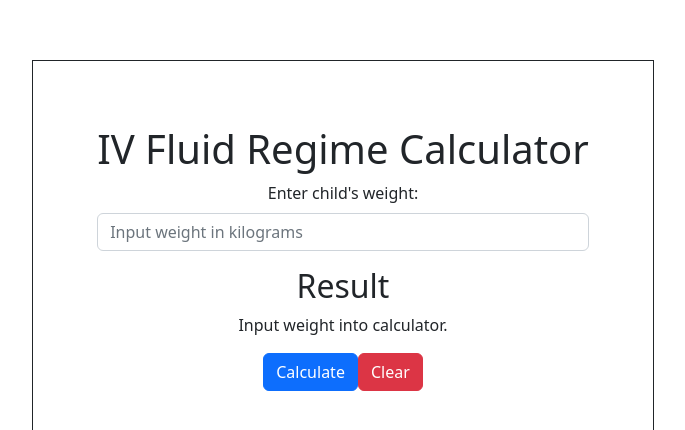
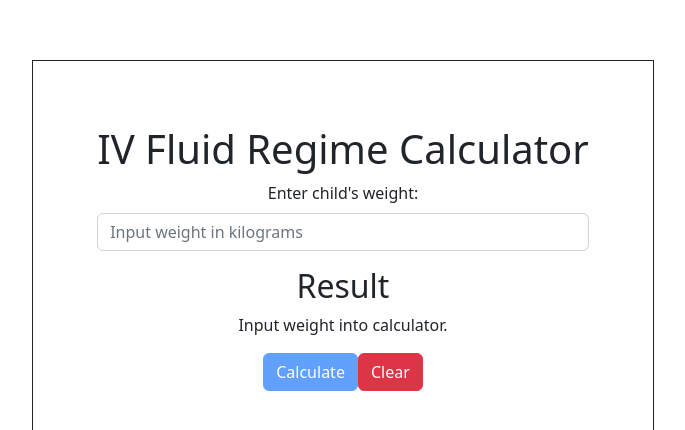
Before and after one commit to sjdnz93/iv-fluid-calculator, a React (Create React App) app in the folder client/: page / in a window 1280 px wide. Shown: the part 142-572 px from the top of the page, without its empty margins (297-982 px from the left). Built offline with nearby package versions, Linux system fonts and the light colour scheme.

Commit message:
calculate button disabled if input field empty

```diff
--- a/client/src/App.js
+++ b/client/src/App.js
@@ -1,4 +1,4 @@
-import { useEffect, useState } from 'react'
+import { useState } from 'react'
 
 import Form from 'react-bootstrap/Form'
 import Button from 'react-bootstrap/Button'
@@ -11,15 +11,11 @@ const App = () => {
   const handleSubmit = (e) => {
     e.preventDefault()
 
-    console.log('WEIGHT', weight)
-
     if (weight <= 10) {
       const doseFinal = weight * 100
-      console.log(`${doseFinal}ml per 24 hours.`)
       setDose(`${doseFinal}ml per 24 hours.`)
     } else if (weight > 10 && weight <= 20) {
       const dosePlusTen = ((weight - 10) * 50) + 1000
-      console.log(dosePlusTen)
       setDose(`${dosePlusTen}ml per 24 hours.`)
     } else if (weight > 20) {
       const dosePlusTwenty = ((weight - 20) * 20) + 1500
@@ -50,7 +46,7 @@ const App = () => {
           </Form.Group>
           <h2>Result</h2>
           <p>{dose ? `Dose is ${dose}` : 'Input weight into calculator.'}</p>
-          <Button variant='primary' type='submit'>Calculate</Button>
+          <Button variant='primary' type='submit' className={weight ? 'active' : 'disabled'}>Calculate</Button>
           <Button variant='danger' type='reset' onClick={clearForm}>Clear</Button>
         </Form>
       </div>
```
